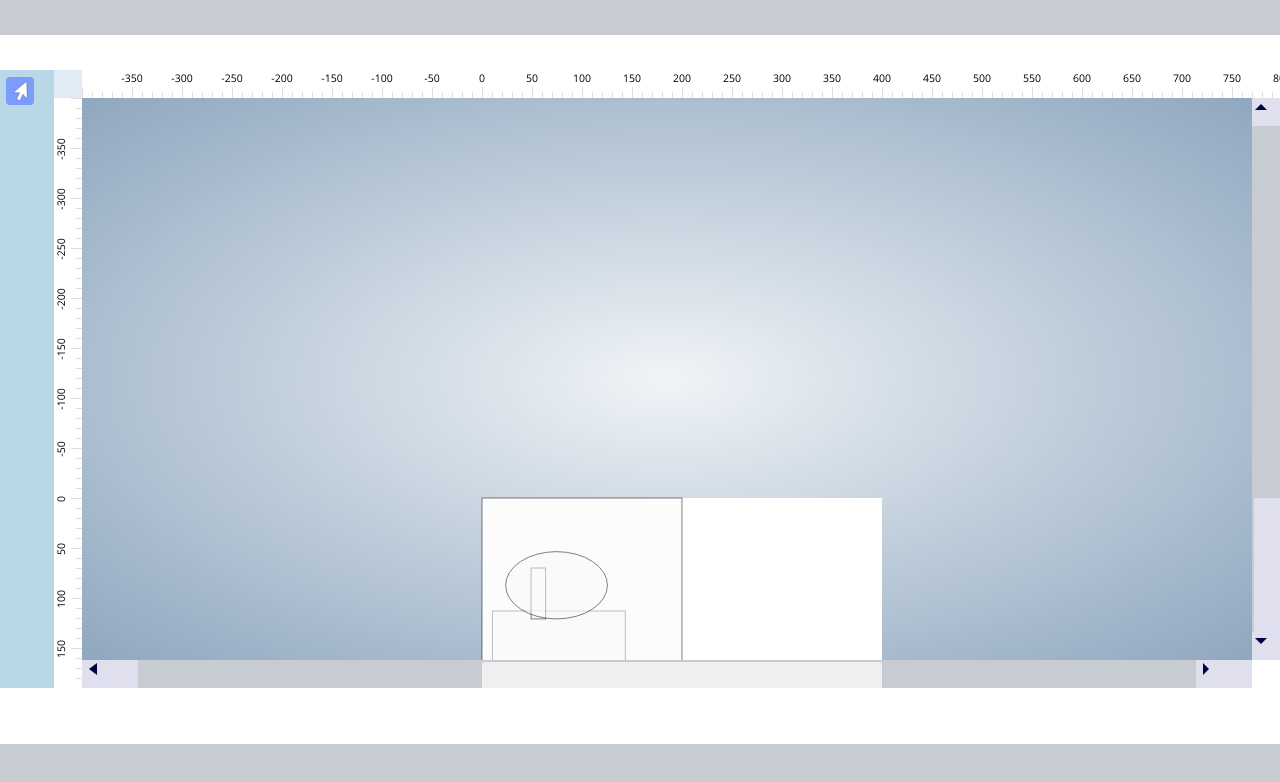
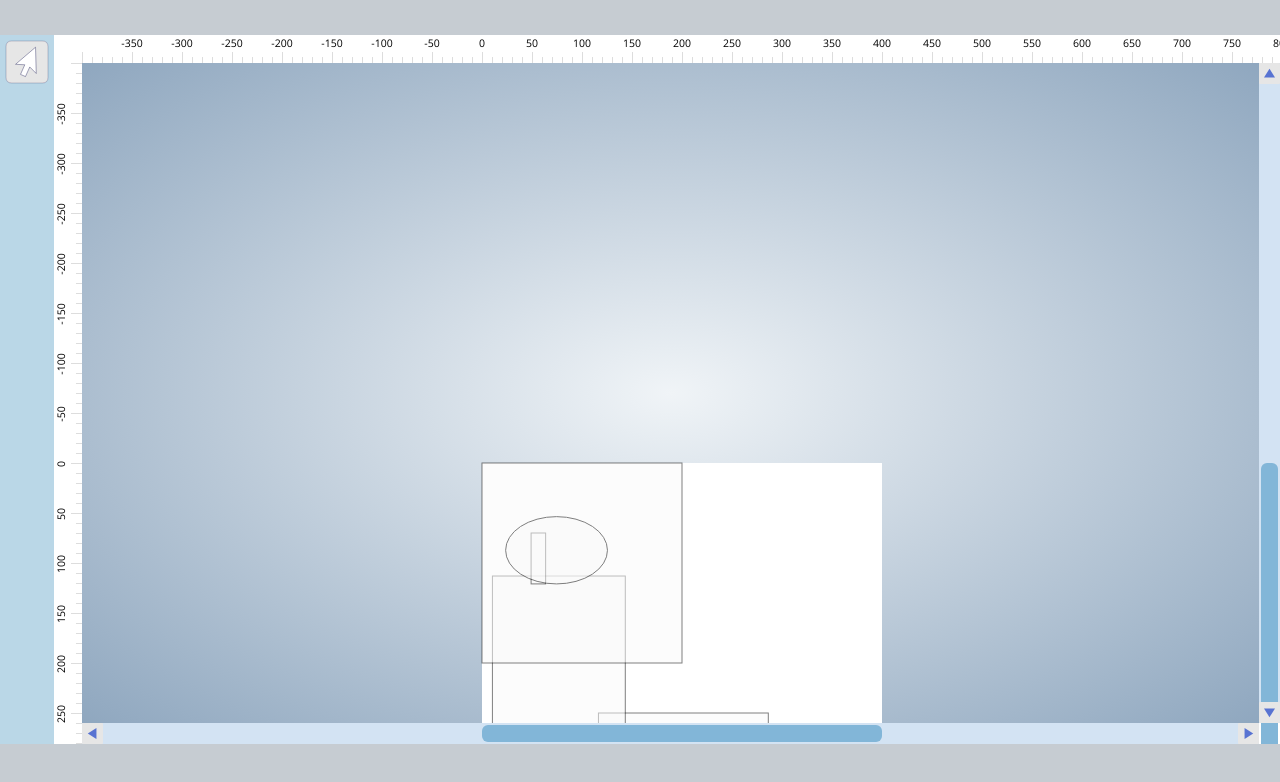
Before and after one commit to geewhizbang/iconBuilder, a Vue app: page / in a window 1280 px wide. Shown: the top 782 px of the page. Built offline with nearby package versions, Linux system fonts and the light colour scheme; the HTML template or start-up script is replaced by a standard one.

Commit message:
fixed stylesheet errors, preliminary drag code for wheel angle

```diff
--- a/src/components/EditorPane.vue
+++ b/src/components/EditorPane.vue
@@ -168,10 +168,10 @@ export default defineComponent({
 
 .editorPane {
   position: absolute;
-  top: $sizeHeaderHeight;
+  top: 0;
   left: 0;
   right: 0;
-  bottom: $sizeFooterHeight;
+  bottom: 0;
 
   .rulerHorz {
     position: absolute;
--- a/src/components/PaletteBuilder.vue
+++ b/src/components/PaletteBuilder.vue
@@ -87,7 +87,7 @@
                       class="center"
                       :cx="wheel.center.x"
                       :cy="wheel.center.y"
-                      r="13"
+                      r="11"
                     />
                     <circle
                       class="outerCircle"
@@ -95,16 +95,16 @@
                       :cy="wheel.base.y"
                       r="23"
                     />
-                    <circle class="ab" :cx="wheel.a.x" :cy="wheel.a.y" r="20" />
+                    <circle class="ab" :cx="wheel.a.x" :cy="wheel.a.y" r="14" />
+                    <circle class="ab" :cx="wheel.b.x" :cy="wheel.b.y" r="14" />
+                    <circle class="ab" :cx="wheel.baseA.x" :cy="wheel.baseA.y" r="14" />
+                    <circle class="ab" :cx="wheel.baseB.x" :cy="wheel.baseB.y" r="14" />
                     <circle
                       class="outerCircle"
                       :cx="wheel.comp.x"
                       :cy="wheel.comp.y"
-                      r="20"
+                      r="14"
                     />
-                    <circle class="ab" :cx="wheel.b.x" :cy="wheel.b.y" r="20" />
-                    <circle class="ab" :cx="wheel.baseA.x" :cy="wheel.baseA.y" r="20" />
-                    <circle class="ab" :cx="wheel.baseB.x" :cy="wheel.baseB.y" r="20" />
                     <line
                       class="lineBase"
                       :x1="wheel.center.x"
@@ -148,39 +148,39 @@
                       :y2="wheel.baseB.y"
                     />
                     <circle
-                      :cx="wheel.a.x"
-                      :cy="wheel.a.y"
-                      r="16"
-                      :style="{ fill: colors.compA.color }"
-                    />
-                    <circle
                       :cx="wheel.base.x"
                       :cy="wheel.base.y"
                       r="19"
                       :style="{ fill: colors.base.color }"
                     />
                     <circle
+                      :cx="wheel.a.x"
+                      :cy="wheel.a.y"
+                      r="11"
+                      :style="{ fill: colors.compA.color }"
+                    />
+                    <circle
                       :cx="wheel.b.x"
                       :cy="wheel.b.y"
-                      r="16"
+                      r="11"
                       :style="{ fill: colors.compB.color }"
                     />
                     <circle
                       :cx="wheel.baseA.x"
                       :cy="wheel.baseA.y"
                       :style="{ fill: colors.baseA.color }"
-                      r="16"
+                      r="11"
                     />
                     <circle
                       :cx="wheel.baseB.x"
                       :cy="wheel.baseB.y"
-                      r="16"
+                      r="11"
                       :style="{ fill: colors.baseB.color }"
                     />
                     <circle
                       :cx="wheel.comp.x"
                       :cy="wheel.comp.y"
-                      r="16"
+                      r="11"
                       :style="{ fill: colors.comp.color }"
                     />
                     <circle
@@ -216,8 +216,8 @@
               />
               <ValueScroller
                 :model-value="wheel.splitAngle"
-                :minValue="10"
-                :maxValue="30"
+                :minValue="wheel.minSplit"
+                :maxValue="wheel.maxSplit"
                 label="Split Angle"
                 v-on:change="change"
                 name="wheelSplitAngle"
@@ -292,6 +292,8 @@ interface Wheel {
   tileSize: number,
   blockClick: boolean,
   timeout: NodeJS.Timeout | null,
+  minSplit: number,
+  maxSplit: number,
 }
 
 interface TemplateColorParent extends TemplateColor {
@@ -399,7 +401,20 @@ export default defineComponent({
       outerRadius: 1,
       tileSize: 20,
       blockClick: false,
+      minSplit: 10,
+      maxSplit: 30,
     }
+
+    const wheelDrag = {
+      startX: -1,
+      startY: -1,
+      timer: -1,
+      time: -1,
+      inDrag: false,
+      debounce: 10,
+      angle: -1,
+      colorName: "",
+    };
 
     let definedColors: { [key: string]: boolean } = {}
     Object.keys(colors).forEach((key: string) => {
@@ -414,6 +429,7 @@ export default defineComponent({
         tempColor: ColorConverter.HslToRgb(ColorConverter.HexToHSL('#CCCCFF')),
         lightDark: 1,
       }),
+      wheelDrag: wheelDrag,
       colors: ref(colors),
       wheel: ref(wheel),
     }
@@ -449,6 +465,87 @@ export default defineComponent({
     window.removeEventListener("resize", this.initCanvas);
   },
   methods: {
+    // mouseDown(): Boolean {
+    //   this.wheelDrag.inDrag = true;
+    //   window.addEventListener("mousemove", this.mouseMove);
+    //   window.addEventListener("mouseup", this.mouseUp);
+    //   window.addEventListener("blur", this.mouseUp);
+    //   return false;
+    // },
+    // mouseMove(event: MouseEvent) {
+    //   if (this.wheelDrag.startY == -1) {
+    //     this.wheelDrag.startX = event.clientX;
+    //     this.wheelDrag.startY = event.clientY;
+    //   } else {
+
+    //     let xD = event.clientX - this.wheelDrag.startX;
+    //     let yD = event.clientY - this.wheelDrag.startY;
+
+    //     const moveDistance = Math.sqrt((xD * xD) + (yD * yD));
+    //     if (moveDistance > 2) {
+    //       const wheelRect = (this.$refs['canvasElement'] as HTMLCanvasElement).getBoundingClientRect();
+    //       const xCenter = wheelRect.left + wheelRect.width / 2;
+    //       const yCenter = wheelRect.top + wheelRect.height / 2;
+    //       xD = event.clientX - xCenter;
+    //       yD = event.clientY - yCenter;
+
+    //       const xAbs = Math.abs(xD);
+    //       const yAbs = Math.abs(yD);
+    //       const calculatedAngle = (yAbs < 0.000001 ? Math.PI / 2 : Math.atan(xAbs / yAbs));
+    //       let angle = 0;
+    //       if (xD >= 0) {
+    //         if (yD <= 0) {
+    //           angle = calculatedAngle;
+    //         } else {
+    //           angle = Math.PI - calculatedAngle;
+    //         }
+    //       } else {
+    //         if (yD <= 0) {
+    //           angle = 2 * Math.PI - calculatedAngle;
+    //         } else {
+    //           angle = Math.PI + calculatedAngle;
+    //         }
+    //       }
+
+    //       this.wheelDrag.angle = angle / Math.PI * 180;
+
+    //       let time = new Date().getTime();
+    //       if (time > this.wheelDrag.time + this.wheelDrag.debounce && this.wheelDrag.timer > 0) {
+    //         this.moveMouse();
+    //       } else {
+    //         this.wheelDrag.timer = window.setTimeout(() => {
+    //           this.moveMouse();
+    //         }, this.wheelDrag.debounce);
+    //       }
+    //     }
+    //   }
+    //   return false;
+    // },
+    // mouseEnter(colorName: string) : void {
+    //   this.wheelDrag.inDrag = true;
+    //   this.wheelDrag.colorName = colorName;
+    // },
+    // mouseUp() {
+    //   this.wheelDrag.inDrag = false;
+    //   this.moveMouse();
+    //   this.wheelDrag.startX = -1;
+    //   this.wheelDrag.startY = -1;
+    //   window.removeEventListener("mousemove", this.mouseMove);
+    //   window.removeEventListener("mouseup", this.mouseUp);
+    // },
+    // moveMouse(): void {
+    //   this.wheelDrag.time = new Date().getTime();
+    //   if (this.wheelDrag.timer > 0) {
+    //     window.clearTimeout(this.wheelDrag.timer);
+    //     this.wheelDrag.timer = -1;
+    //   }
+
+    //   const angle = Math.abs((this.wheel.hueAngle + (this.wheelDrag.colorName == "comp" ? 180 : 0)) % 360);
+    //   this.wheel.splitAngle = Math.max(this.wheel.minSplit, Math.min(this.wheel.maxSplit, angle));
+
+    //   console.log("Angle:" + angle + " SplitAngle:" + this.wheel.splitAngle);
+    //   this.calculateWheel();
+    // },
     clearWheelTimeout() {
       if (this.wheel.timeout != null) {
         clearTimeout(this.wheel.timeout);
@@ -604,7 +701,7 @@ export default defineComponent({
       this.state.currentColor = this.colors[key].hslColor
     },
     blockWheelClick(blocked: boolean): void {
-      this.wheel.blockClick = blocked;
+      this.wheel.blockClick = this.wheelDrag.inDrag || blocked;
     }
 
   }
@@ -705,7 +802,7 @@ $wheelPad: 1.4vw;
             line-height: $vwFontBase;
             font-size: 0.86 * $vwFontBase;
             text-align: center;
-            font-weight: 600;
+            font-weight: 700;
 
             &.white {
               color: white;
--- a/src/controls/ScrollBar.vue
+++ b/src/controls/ScrollBar.vue
@@ -12,28 +12,31 @@
           />
         </div>
       </div>
-      <div
-        class="upButton"
-        ref="upButton"
-        v-if="!hideUp"
-        v-on:click="scrollClick(true)"
-      ></div>
+      <div class="upButton" ref="upButton" v-if="!hideUp" v-on:click="scrollClick(true)">
+        <IconArrow :rotation="buttonTopDir"></IconArrow>
+      </div>
       <div
         class="downButton"
         ref="downButton"
         v-if="!hideDown"
         v-on:click="scrollClick(false)"
-      ></div>
+      >
+        <IconArrow :rotation="buttonBottomDir"></IconArrow>
+      </div>
     </div>
   </div>
 </template>
 
 <script lang="ts">
 import { ScrollData } from "@/types/global";
+import IconArrow from "../icons/IconArrow.vue";
 import { StyleValue, defineComponent, inject, ref } from "vue";
 
 export default defineComponent({
   name: "ScrollBar",
+  components: {
+    IconArrow,
+  },
   setup(props) {
     return {
       state: ref({
@@ -77,6 +80,12 @@ export default defineComponent({
     this.state.maxPosition = this.getScrollLength();
   },
   computed: {
+    buttonTopDir(): string {
+      return this.isVert ? "up" : "left";
+    },
+    buttonBottomDir(): string {
+      return this.isVert ? "down" : "right";
+    },
     hideUp() {
       return this.state.inDrag || this.state.hideUp;
     },
@@ -89,13 +98,11 @@ export default defineComponent({
         buttonStyle = {
           top: this.scrollData.scrollY * this.scrollData.scale + "px",
           height: this.scrollData.drawingPane.height * this.scrollData.scale + "px",
-          width: "100%",
         };
       } else {
         buttonStyle = {
           left: this.scrollData.scrollX * this.scrollData.scale + "px",
           width: this.scrollData.drawingPane.width * this.scrollData.scale + "px",
-          height: "100%",
         };
       }
 
--- a/src/controls/ToggleButton.vue
+++ b/src/controls/ToggleButton.vue
@@ -0,0 +1,75 @@
+<script lang="ts">
+
+import { defineComponent } from 'vue';
+
+export default defineComponent({
+  name: "ToggleButton",
+  emits: ['changeToggle'],
+  setup() {
+
+    return {
+      id: "",
+    };
+
+  },
+  props: {
+    modelValue: {
+      type: Boolean,
+      required: true,
+    },
+    label: {
+      type: String,
+      default: "",
+    },
+    buttonClass: {
+      type: String,
+      default: ""
+    }
+  },
+  computed: {
+    getClass(): string {
+      let result: Array<string> = [];
+      if (this.modelValue) {
+        result.push("on");
+      }
+      if (this.buttonClass.length > 0) {
+        result.push(this.buttonClass);
+      }
+      return result.join(' ');
+    }
+  }
+});
+
+</script>
+
+<template>
+  <div class="toggleButton" :class="getClass">
+    <label v-if="label.length > 0">{{ label }}</label>
+    <div>
+      <span></span>
+    </div>
+  </div>
+</template>
+
+<style lang="scss" scoped>
+@import "../styles/_variables.scss";
+
+  .toggleButton {
+    width: $sizeToggleButtonWidth;
+    height: auto;
+    display: block;
+    overflow: hidden;
+
+    > div {
+      width: 100%;
+      height: $sizeToggleButtonHeight;
+      background: $colorToggleButtonOffBg;
+      border-radius: $sizeToggleButtonHeight * 0.5;
+      padding: 3px;
+
+      > span {
+        display: block;
+      }
+    }
+  }
+</style>
--- a/src/icons/IconPick.vue
+++ b/src/icons/IconPick.vue
@@ -1,8 +1,14 @@
 <template>
   <div class="icon">
-    <svg viewBox="0 0 829 829">
-    <path class="iconBg" d="M0 112l0 605c0,75 37,112 112,112l605 0c75,0 112,-37 112,-112l0 -605c0,-75 -37,-112 -112,-112l-605 0c-75,0 -112,37 -112,112z"/>
-    <polygon class="darkOutlineWhite" points="597,641 469,512 384,702 287,659 371,469 189,460 583,123 "/>
+    <svg viewBox="0 0 829 829" width="100%" height="100%">
+      <path
+        class="iconBg"
+        d="M0 112l0 605c0,75 37,112 112,112l605 0c75,0 112,-37 112,-112l0 -605c0,-75 -37,-112 -112,-112l-605 0c-75,0 -112,37 -112,112z"
+      />
+      <polygon
+        class="darkOutlineWhite"
+        points="597,641 469,512 384,702 287,659 371,469 189,460 583,123 "
+      />
     </svg>
   </div>
 </template>
--- a/src/services/CanvasTool.ts
+++ b/src/services/CanvasTool.ts
@@ -68,7 +68,7 @@ class CanvasToolService {
 		if (typeof this.#data.ctx !== "undefined") {
 			return this.#data.ctx as CanvasRenderingContext2D;
 		} else {
-			this.#data.ctx = (this.#data.canvasEl as HTMLCanvasElement).getContext("2d") as CanvasRenderingContext2D;
+			this.#data.ctx = (this.#data.canvasEl as HTMLCanvasElement).getContext("2d", {willReadFrequently: true}) as CanvasRenderingContext2D;
 			return this.#data.ctx;
 		}
 	}
--- a/src/styles/_global.scss
+++ b/src/styles/_global.scss
@@ -76,7 +76,7 @@ div {
   position: relative;
 }
 
-.modeBar {
+#app .modeBar {
   position: absolute;
   top: 0;
   left: 0;
@@ -86,26 +86,14 @@ div {
   background: $colorBgMedium;
 
   .icon {
-    width: $sizeModeBarWidth - 2px;
-    height: $sizeModeBarWidth - 2px;
+    width: $sizeModeBarWidth;
+    height: $sizeModeBarWidth;
     padding: 0;
     box-sizing: border-box;
     overflow: visible;
+    background: pink;
 
-    > svg {
-      margin: 1px;
-      width: 100%;
-      height: 100%;
-      display: block;
-      overflow: visible;
-
-      * {
-        fill: none;
-        stroke: none;
-      }
-    }
-
-    &.iconBg {
+    .iconBg {
       fill: $colorIconBgDefault;
       stroke: $colorDark;
       stroke-width: 4px;
@@ -122,6 +110,7 @@ div {
     }
 
     &:hover:not(.active) {
+      cursor: pointer;
       .iconBg {
         fill: $colorIconBgHover;
       }
@@ -210,6 +199,7 @@ div {
   top: 0;
   right: 0;
   bottom: $sizeScrollBarWidth;
+  overflow: visible;
 
   .upButton,
   .downButton {
@@ -220,53 +210,47 @@ div {
     bottom: auto;
     height: $sizeScrollBarWidth;
     width: $sizeScrollBarWidth;
-    background: $colorButtonBg;
-
-    &::before {
-      content: "";
-      display: block;
-      width: 0;
-      height: 0;
-      border-left: 6px solid transparent;
-      border-right: 6px solid transparent;
-      border-bottom: 6px solid $colorDark;
-      border-top: none;
-      margin: 6px 3px;
-    }
   }
 
   .downButton {
     bottom: 0;
     top: auto;
+  }
 
-    &::before {
-      border-left: 6px solid transparent;
-      border-right: 6px solid transparent;
-      border-bottom: none;
-      border-top: 6px solid $colorDark;
-    }
-  }
   .scrollArea {
     position: absolute;
     left: 0;
     top: 0;
     bottom: 0;
     right: 0;
-    background: $colorBgLight;
+    background: $colorScrollBarBg;
   }
 
   .scrollBarButton {
     background: $colorButtonBg;
+    border: none;
+    outline: none;
     padding: 0;
     margin: 0;
     min-height: 30px;
-    border-radius: 2px;
+    border-radius: $sizeButtonRadius;
     display: block;
     border: none;
     left: 2px;
     right: 2px;
     top: 50px;
     position: absolute;
+    box-sizing: border-box;
+    background: $colorButton;
+  }
+}
+
+#app .scrollBarHorz, #app .scrollBarVert {
+  .icon.iconBg {
+    background: $colorGrayLight;
+    border-radius: 1px;
+    width: 100%;
+    height: 100%;
   }
 }
 
@@ -277,7 +261,7 @@ div {
   right: $sizeScrollBarWidth;
   height: $sizeScrollBarWidth;
   overflow: hidden;
-  background: $colorBgLight;
+  background: $colorScrollBarBg;
 
   .upButton,
   .downButton {
@@ -287,37 +271,18 @@ div {
     bottom: 0;
     left: 0;
     right: auto;
-    width: $sizeScrollBarWidth *  $ratioValueScrollerButton;
-    background: $colorButtonBg;
+    width: $sizeScrollBarWidth;
     cursor: pointer;
-
-    &::before {
-      content: "";
-      display: block;
-      width: 0;
-      height: 0;
-      position: relative;
-      top: 3px;
-      left: 7px;
-      border-top: 6px solid transparent;
-      border-bottom: 6px solid transparent;
-      border-right: 8px solid $colorDark;
-      border-left: none;
-    }
   }
 
   .downButton {
     right: 0;
     left: auto;
-    &::before {
-      border-left: 6px solid $colorDark;
-      border-right: none;
-    }
   }
 
   .scrollBarButton {
     padding: 0;
-    border-radius: 2px;
+    border-radius: $sizeButtonRadius;
     min-width: 30px;
     display: block;
     border: none;
@@ -326,6 +291,7 @@ div {
     top: 2px;
     bottom: 2px;
     z-index: 2;
+    background: $colorButton;
   }
 
   .scrollArea {
@@ -384,13 +350,6 @@ div {
     .downButton {
       bottom: 0;
       top: auto;
-
-      &::before {
-        border-left: 6px solid transparent;
-        border-right: 6px solid transparent;
-        border-bottom: none;
-        border-top: 6px solid $colorDark;
-      }
     }
 
     .scrollArea {
--- a/src/styles/_variables.scss
+++ b/src/styles/_variables.scss
@@ -6,14 +6,14 @@ $colorIconBgActive: #7b9cfb;
 $colorIconBgHover: #c0e0c1;
 $colorBgMedium: #bad7e7;
 $colorFontMedium: #888888;
-$colorRulerBg: #e1ebf5;
+$colorRulerBg: white;
 $colorRulerTick: #dddddd;
 $colorRulerMajor: black;
 $colorDrawingBgA: #8fa7bf;
 $colorDrawingBgB: #f0f4f7;
 $colorDark: #000044;
 $colorBgLight: #c6ccd2;
-$colorButtonBg: #dfdfee;
+$colorButtonBg: #e4e4f0;
 $colorGray: #cccccc;
 $colorGrayDark: #555555;
 $colorGrayLight: #e6e6e6;
@@ -23,23 +23,25 @@ $colorBase: #5873d2;
 $colorGrayMedium: #a2a2a2;
 $colorBarBg: #d0d9ee;
 $colorHeaderBg: $colorBgLight;
+$colorScrollBarBg: #d3e3f3;
 
-$sizeButtonRadius: 4px;
-$sizeScrollBarWidth: 18px;
+
+$sizeFontBase: 14px;
+$sizeButtonRadius: 6px;
 $sizePadSmall: 6px;
 $sizePadMedium: 10px;
-$sizeFontBase: 14px;
 $paddingSmall: .75 * $sizeFontBase;
 $sizeHeaderHeight: 2.5 * $sizeFontBase;
 $sizeRulerBarWidth: $sizeFontBase * 2;
 $sizeFooterHeight: 4 * $sizeFontBase;
 $sizeModeBarWidth: 3 * $sizeFontBase;
 $sizeRulerFont: 0.75 * $sizeFontBase;
-$sizeScrollBarWidth: 2 * $sizeFontBase;
+$sizeScrollBarWidth: 1.5 * $sizeFontBase;
 $sizePadding: 2 * $sizeFontBase;
 $sizeIcon: 2 * $sizeFontBase;
 $sizeIconRadius: 0.2 * $sizeFontBase;
-$sizeToggleButtonWidth: 4 * $sizeFontBase;
+$sizeToggleButtonLength: 6 * $sizeFontBase;
+$sizeToggleButtonHeight: 2 * $sizeFontBase;
 
 $vwFontBase: 0.65vw;
 $vwPadSmall: 0.2 * $vwFontBase;
```
